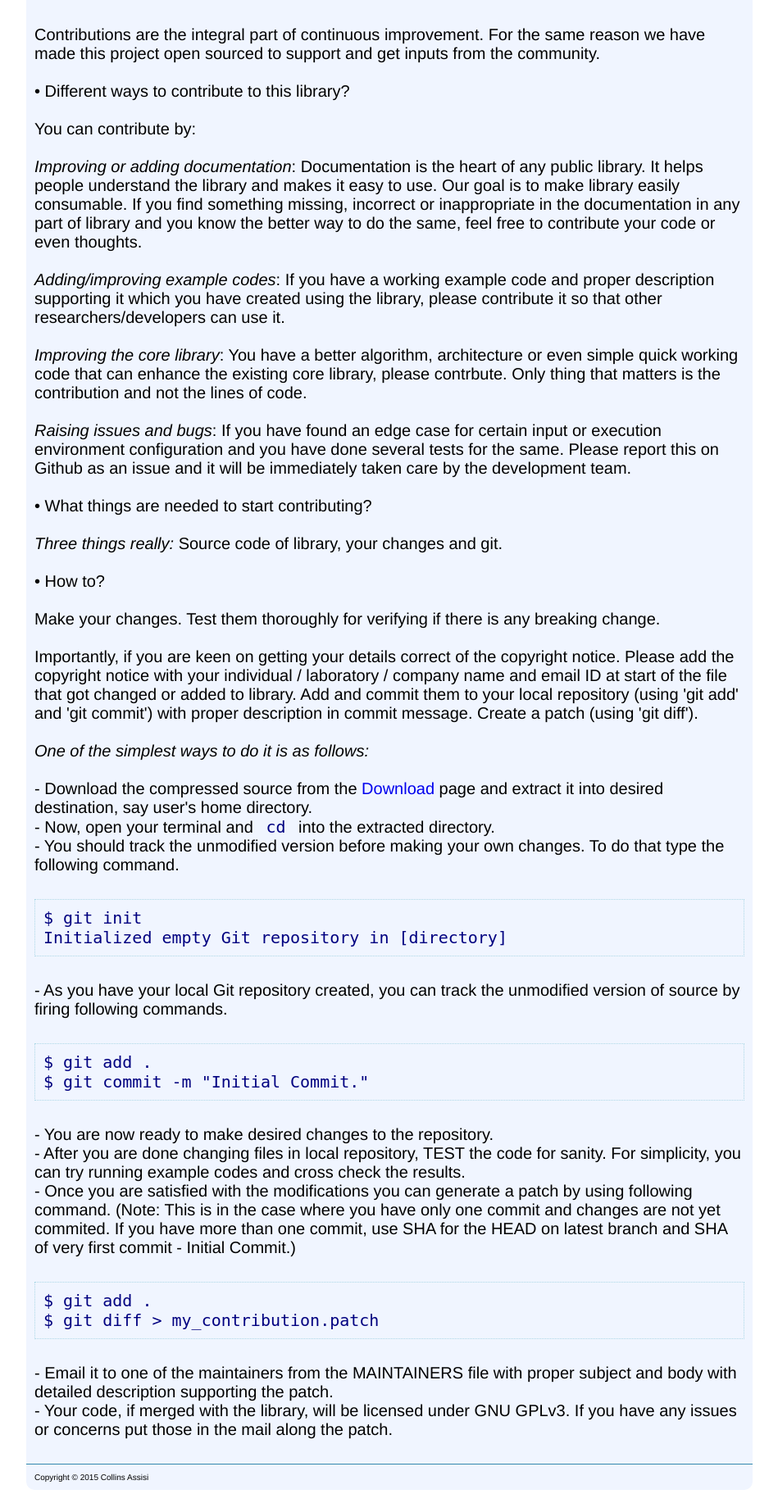
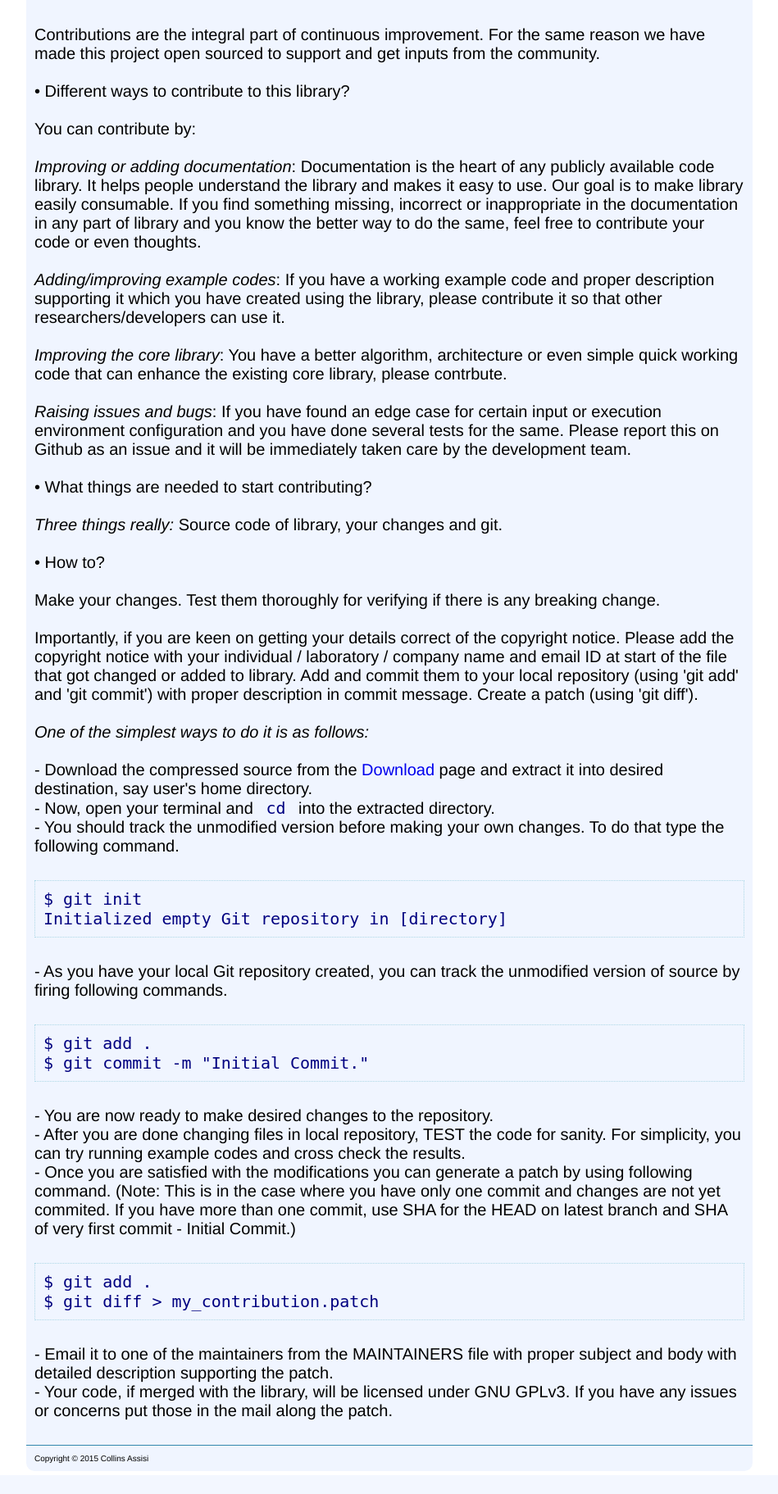
Before and after one commit to insilico-lib/insilico, a PHP site: page /contribute.php in a window 1280 px wide. Shown: the part 240-2063 px from the top of the page at 82% size, without its empty margins (165-1114 px from the left). After the commit the page ends 2026 px from the top, so only its background shows below. Run offline with PHP 8.4, Linux system fonts and the light colour scheme.

Commit message:
[Web] Correcting library addressing sentences.

```diff
--- a/web/contribute.php
+++ b/web/contribute.php
@@ -17,11 +17,11 @@
     <br/><br/>
     You can contribute by:
     <br/><br/>
-    <i>Improving or adding documentation</i>: Documentation is the heart of any public library. It helps people understand the library and makes it easy to use. Our goal is to make library easily consumable. If you find something missing, incorrect or inappropriate in the documentation in any part of library and you know the better way to do the same, feel free to contribute your code or even thoughts.
+    <i>Improving or adding documentation</i>: Documentation is the heart of any publicly available code library. It helps people understand the library and makes it easy to use. Our goal is to make library easily consumable. If you find something missing, incorrect or inappropriate in the documentation in any part of library and you know the better way to do the same, feel free to contribute your code or even thoughts.
     <br/><br/>
     <i>Adding/improving example codes</i>: If you have a working example code and proper description supporting it which you have created using the library, please contribute it so that other researchers/developers can use it.
     <br/><br/>
-    <i>Improving the core library</i>: You have a better algorithm, architecture or even simple quick working code that can enhance the existing core library, please contrbute. Only thing that matters is the contribution and not the lines of code.
+    <i>Improving the core library</i>: You have a better algorithm, architecture or even simple quick working code that can enhance the existing core library, please contrbute.
     <br/><br/>
     <i>Raising issues and bugs</i>: If you have found an edge case for certain input or execution environment configuration and you have done several tests for the same. Please report this on Github as an issue and it will be immediately taken care by the development team.
     <br/><br/>
```
